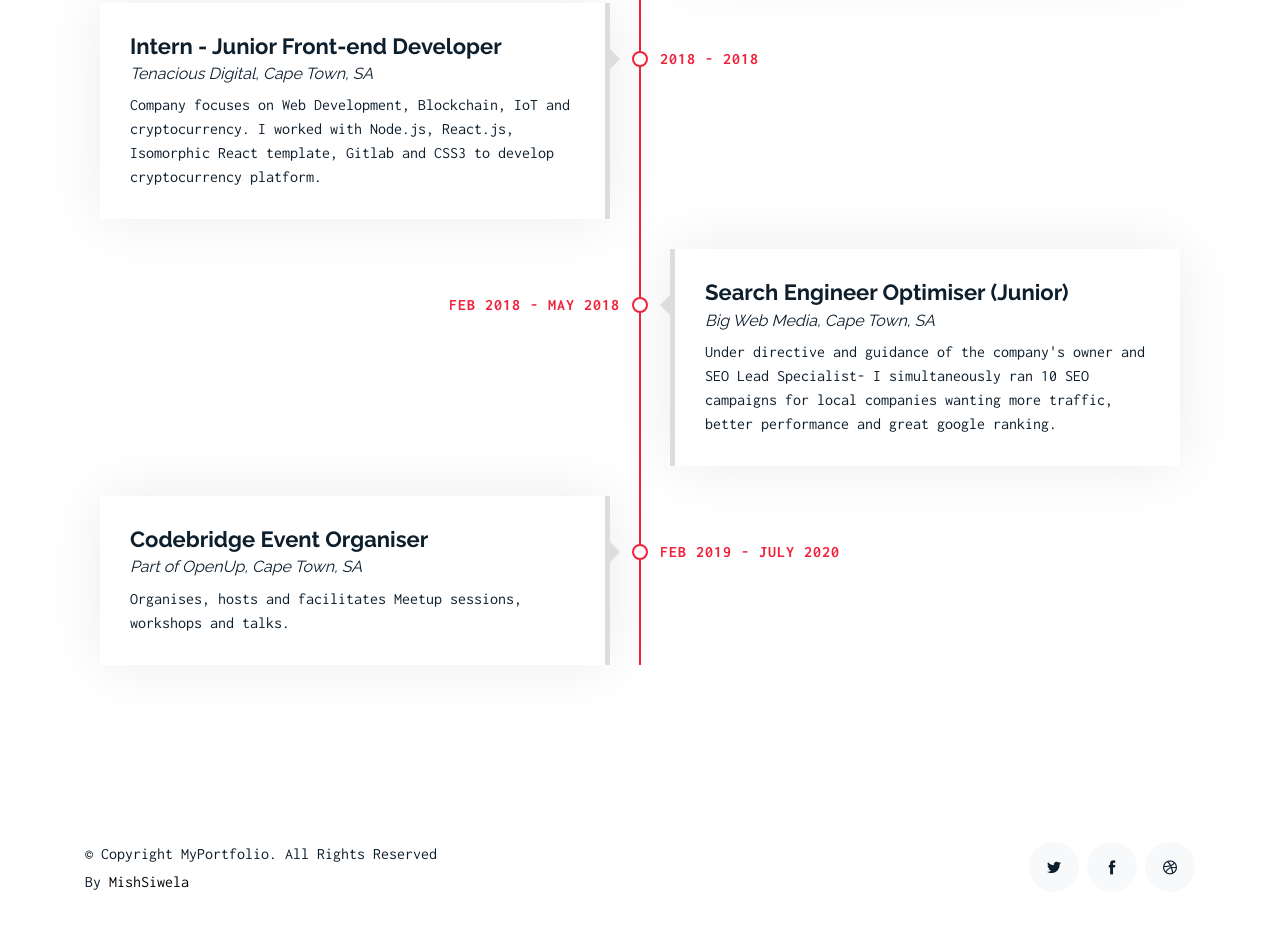
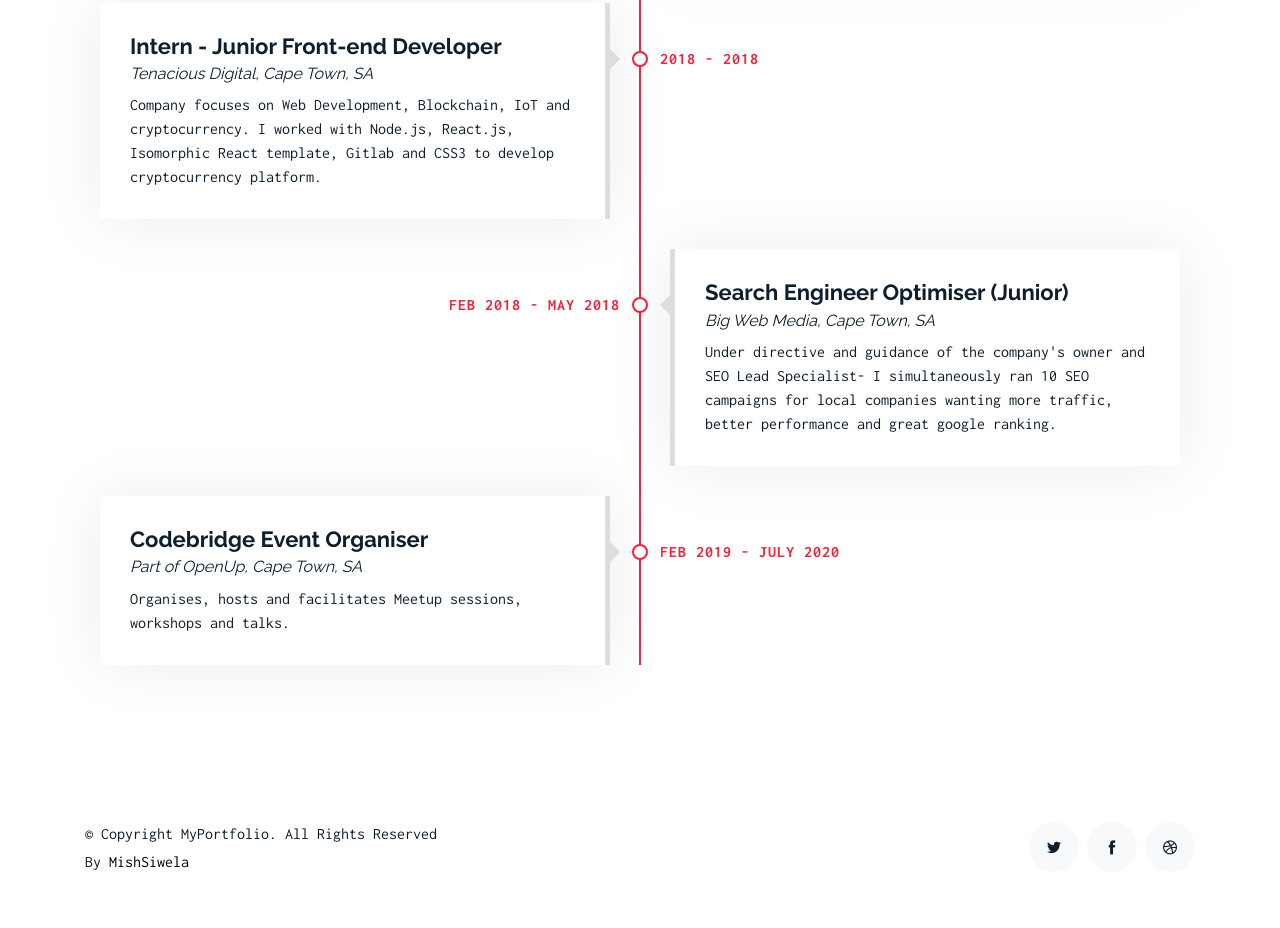
Before and after one commit to mishs/mish-porfolio, a plain HTML site: page index.html in a window 1280 px wide. Shown: the part 3802-4730 px from the top of the page. Drawn offline with nearby package versions, Linux system fonts and the light colour scheme.

Commit message:
Margin top update

```diff
--- a/css/style.css
+++ b/css/style.css
@@ -675,7 +675,7 @@ border-color: transparent #dddddd transparent transparent;
 
 .footer {
   padding: 0 0 4rem 0;
-  margin-top: 20px;
+  margin-top: auto;
 }
 
 .footer a {
```
